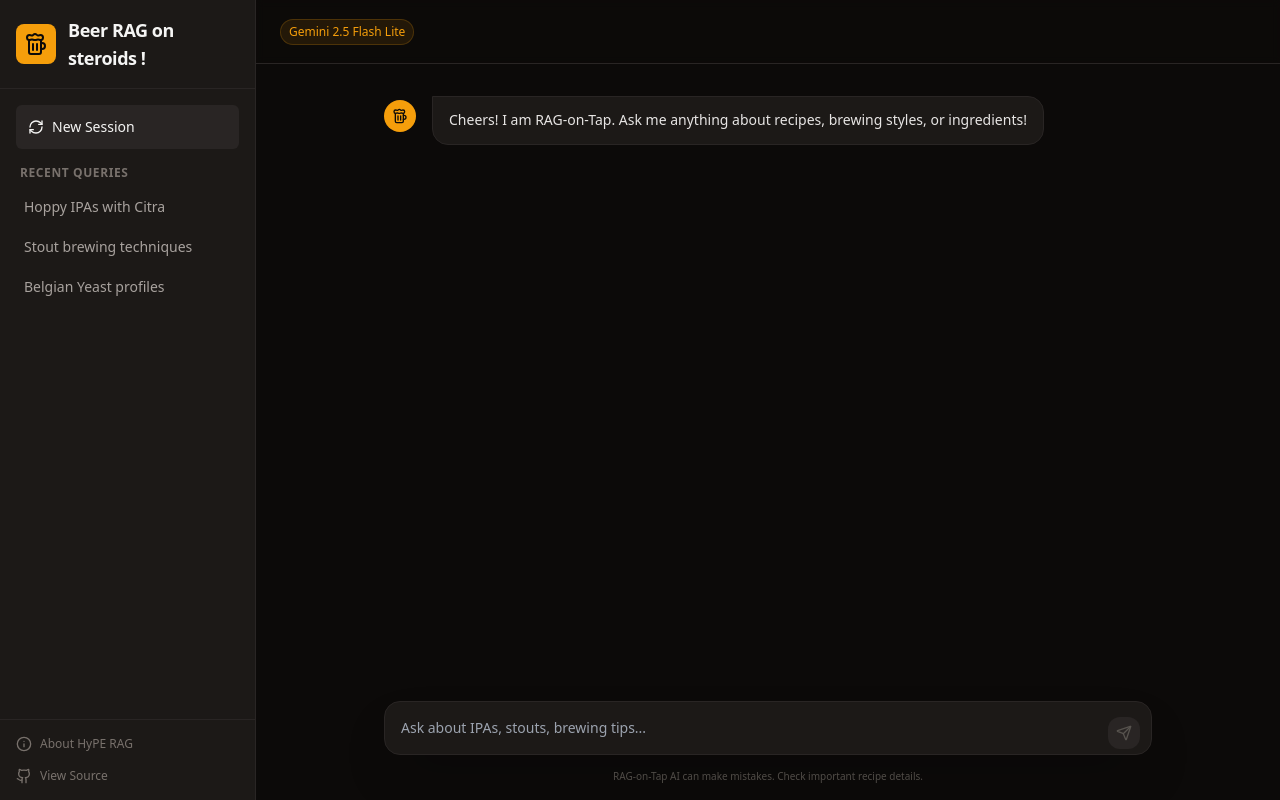
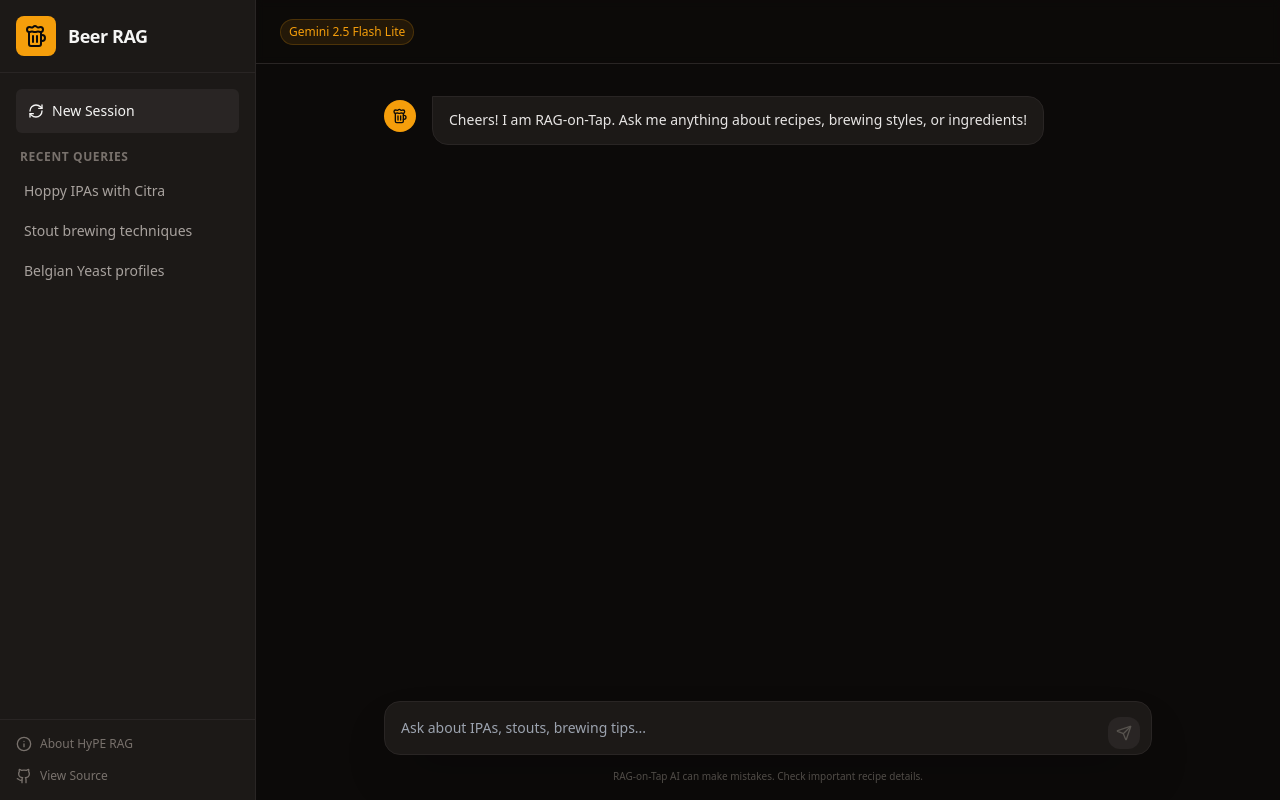
Before and after one commit to vlagorsse/rag_on_tap, a React (Vite) app in the folder frontend/: page / in a window 1280 px wide. Built offline with nearby package versions, Linux system fonts and the light colour scheme.

Commit message:
Revert "update"
This reverts commit d5d4586ae269bcd28b611a1f9c6adae894efd5ee.

```diff
--- a/frontend/src/components/Sidebar.tsx
+++ b/frontend/src/components/Sidebar.tsx
@@ -7,9 +7,7 @@ export function Sidebar() {
         <div className="bg-amber-500 p-2 rounded-lg">
           <Beer className="text-stone-950 h-6 w-6" />
         </div>
-        <h1 className="font-bold text-lg tracking-tight">
-          Beer RAG on steroids !
-        </h1>
+        <h1 className="font-bold text-lg tracking-tight">Beer RAG</h1>
       </div>
 
       <div className="flex-1 p-4 overflow-y-auto">
```
